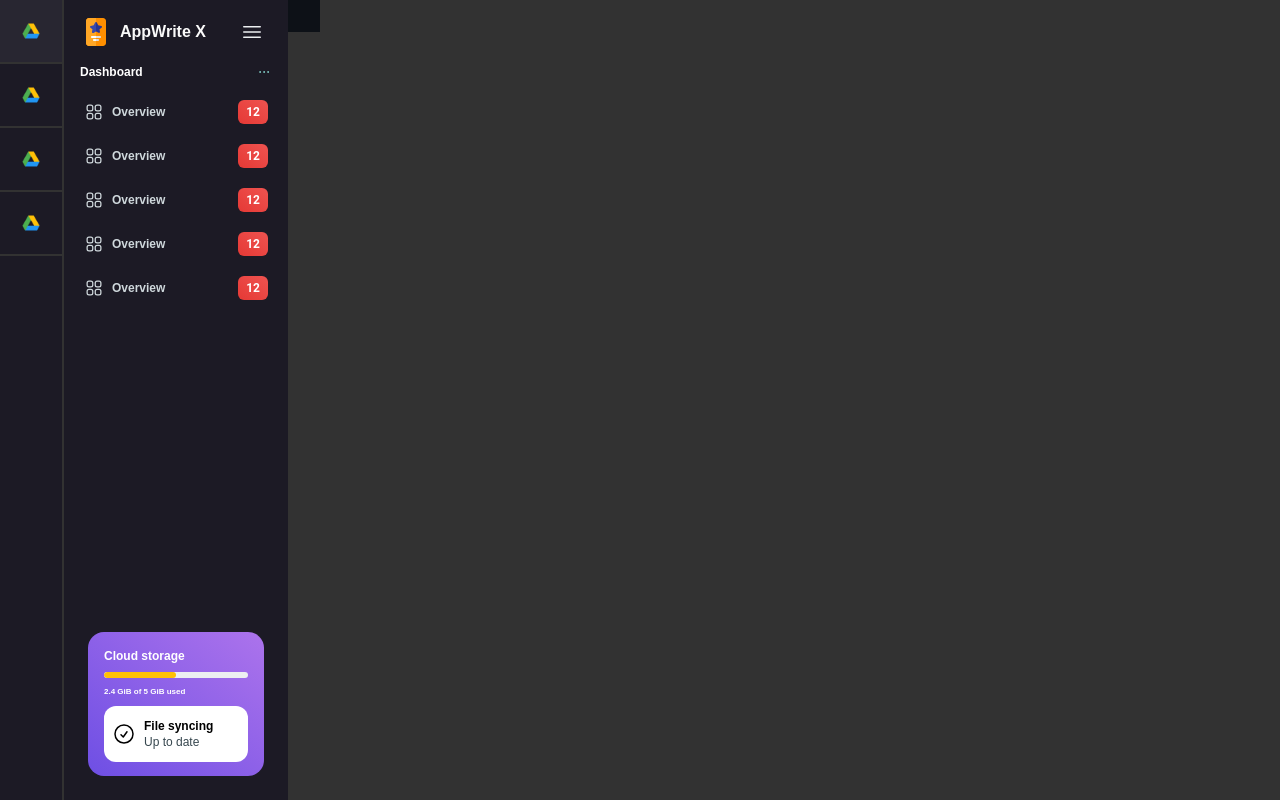
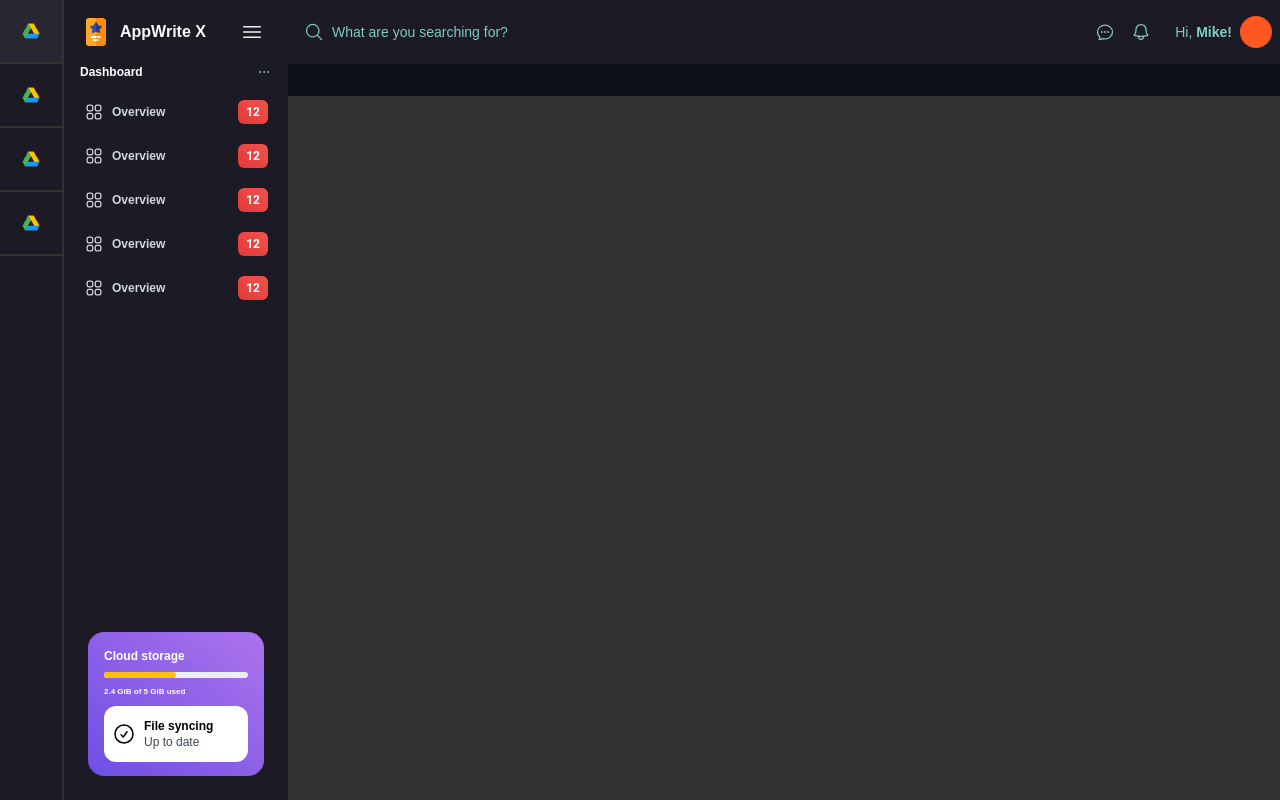
Before and after one commit to wojciechmarek/one-board, a React (Vite) app: page /profile in a window 1280 px wide. Built offline with nearby package versions, Linux system fonts and the light colour scheme; no server answers; a web font is replaced by a local one.

Commit message:
feat: change the components names, add header bar

```diff
--- /dev/null
+++ b/src/src/components/app/Header.tsx
@@ -0,0 +1,32 @@
+import { BellIcon, ChatBubbleOvalLeftEllipsisIcon, MagnifyingGlassIcon } from '@heroicons/react/24/outline';
+
+const Header = () => {
+  return (
+    <header className="flex h-16 w-full flex-row items-center justify-between gap-4 bg-[#1c1a25] px-2">
+      <div className="flex h-10 flex-grow flex-row items-center gap-2 rounded-xl px-2 hover:bg-[#282631]">
+        <div className="h-5 w-5">
+          <MagnifyingGlassIcon />
+        </div>
+        <p className="text-sm">What are you searching for?</p>
+      </div>
+      <div className="flex flex-row gap-6">
+        <div className="flex flex-row items-center gap-4">
+          <div className="h-5 w-5">
+            <ChatBubbleOvalLeftEllipsisIcon />
+          </div>
+          <div className="h-5 w-5">
+            <BellIcon />
+          </div>
+        </div>
+        <div className="flex flex-row items-center gap-2">
+          <p className="text-sm">
+            Hi, <span className="font-bold">Mike!</span>
+          </p>
+          <div className="h-8 w-8 rounded-full bg-deep-orange-500"></div>
+        </div>
+      </div>
+    </header>
+  );
+};
+
+export default Header;
--- a/src/src/components/app/Navigation.tsx
+++ b/src/src/components/app/SideBar.tsx
@@ -13,7 +13,7 @@ import {
 } from '@heroicons/react/24/outline';
 import { Button, Chip, Progress } from '@material-tailwind/react';
 
-export const Navigation = () => {
+export const SideBar = () => {
   const mainMenuItems = [driveIcon, driveIcon, driveIcon, driveIcon];
 
   const secondaryMenuItems = [
@@ -24,15 +24,15 @@ export const Navigation = () => {
     { name: 'Overview', icon: <PlusCircleIcon /> },
   ];
   return (
-    <header className="flex h-screen w-72 flex-col bg-[#1c1a25]">
+    <aside className="flex h-screen w-72 flex-col bg-[#1c1a25]">
       <div className="flex flex-grow flex-row">
-        <div className="w-16 border-r-2 border-[#323232]">
+        <nav className="w-16 border-r-2 border-[#323232]">
           {mainMenuItems.map((item) => (
             <div className="grid h-16 border-b-2 border-[#323232] hover:cursor-pointer hover:bg-[#282631]">
               <img src={item} className="h-6 w-6 place-self-center" />
             </div>
           ))}
-        </div>
+        </nav>
         <div className="flex w-16 flex-grow flex-col">
           <div className="mx-4 flex h-16 flex-row content-center justify-between">
             <a href="/" className="flex items-center gap-2">
@@ -51,7 +51,7 @@ export const Navigation = () => {
               <EllipsisHorizontalIcon />
             </div>
           </div>
-          <div className="mt-3 flex flex-grow flex-col gap-1 px-2">
+          <nav className="mt-3 flex flex-grow flex-col gap-1 px-2">
             {secondaryMenuItems.map((item) => (
               <div className="flex flex-row justify-between rounded-lg px-3 py-2 hover:cursor-pointer hover:bg-[#282631]">
                 <div className="flex flex-row items-center gap-2">
@@ -63,7 +63,7 @@ export const Navigation = () => {
                 <Chip variant="gradient" size="sm" value="12" color="red" />
               </div>
             ))}
-          </div>
+          </nav>
           <div className="mx-6 mb-6 h-36 rounded-2xl bg-gradient-to-tr from-[#6e4fe4] to-[#ac73ec] p-4">
             <h6 className="text-xs font-bold text-white">Cloud storage</h6>
             <Progress value={50} color="amber" size="sm" className="mt-2" />
@@ -80,6 +80,6 @@ export const Navigation = () => {
           </div>
         </div>
       </div>
-    </header>
+    </aside>
   );
 };
--- a/src/src/routes/app/layout/AppLayout.tsx
+++ b/src/src/routes/app/layout/AppLayout.tsx
@@ -2,7 +2,8 @@ import { Typography } from '@material-tailwind/react';
 
 import { useEffect, useState } from 'react';
 import { Link, Outlet, useNavigate } from 'react-router';
-import { Navigation } from 'src/src/components/app/Navigation';
+import Header from 'src/src/components/app/Header';
+import { SideBar } from 'src/src/components/app/SideBar';
 import { account } from '../../../api/app-write';
 
 type Props = {};
@@ -103,8 +104,11 @@ export const AppLayout = (props: Props) => {
         </Collapse>
       </Navbar> */}
       <body className="flex flex-row bg-[#323232] text-teal-200">
-        <Navigation />
-        <Outlet />
+        <SideBar />
+        <main className="flex-grow">
+          <Header />
+          <Outlet />
+        </main>
       </body>
     </>
   );
```
